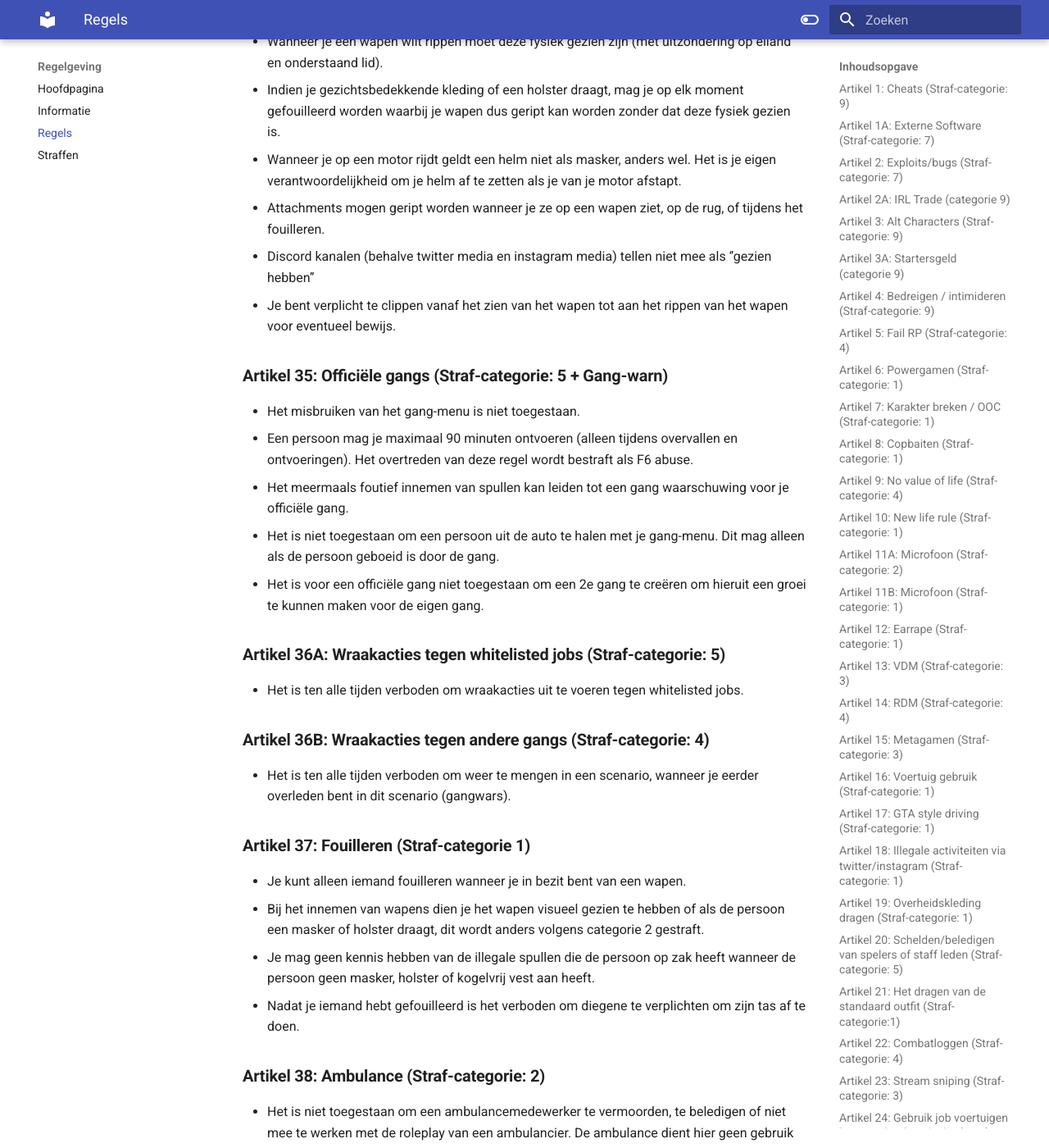
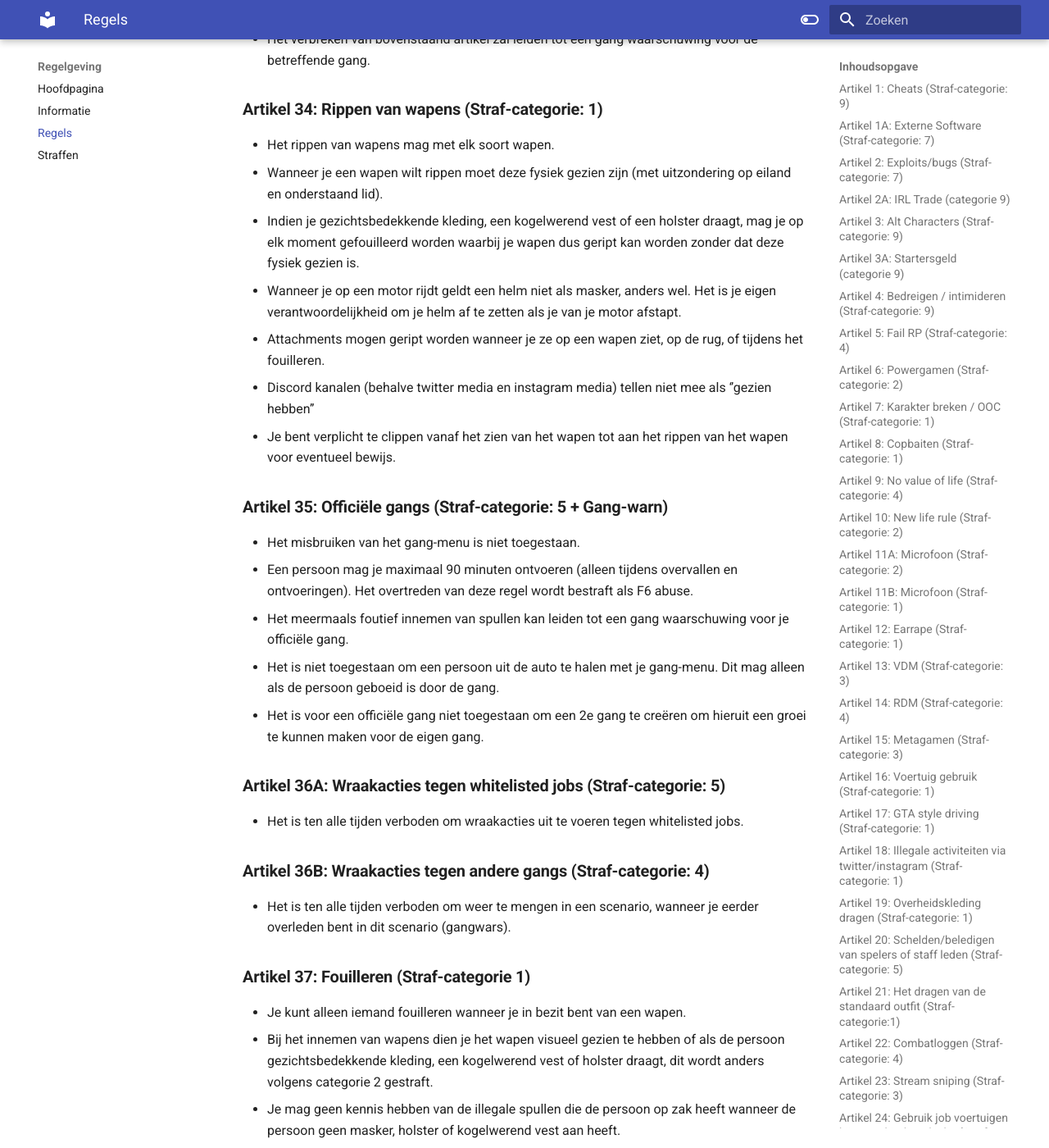
Before and after one commit to ZuiderVeenRP/apv, an MkDocs documentation site: the page built from docs/algemeen.md, in a window 1280 px wide and 1400 px high, scrolled down 14348 px. Shown: the whole window at 82% size. Built offline with MkDocs 1.6.1 and Material for MkDocs 9.7.7, drawn with Linux system fonts in a browser that asks for light colours; comment, search, counter and statistics services are not loaded; some of the changed text lies outside the part shown.

Commit message:
Update algemeen.md
Artikel 6: Powergamen
- Strafcategorie verhoogd naar cat2. Je krijgt vanaf nu dus minimaal een ban van 1 dag.
- Voorbeeld van powergamen veranderd; Ongeacht de situatie binnen 10 minuten na het trekken van je wapen je wapen wegleggen of de stad uit gaan. Stafflid staat in zijn/haar recht om voor het laatste voorbeeld een combatlog ban uit te delen.
Artikel 9 No value of life
- Lid toegevoegd: Wanneer je niet in een voertuig zit dien je mee te werken als er een taser staat gericht.
- Lid aangepast: Wanneer er een wapen op je gericht staat en deze zakt omdat je geboeid wordt, gefouilleerd wordt en/of in /me getypt word, dien je als nog mee te werken.
 Artikel 10: New life rule
- Strafcategorie verhoogd naar cat2. Je krijgt vanaf nu dus minimaal een ban van 1 dag.
 Artikel 14: RDM
- Lid toegevoegd: Kill on sight zal worden bestraft als RDM.
 Artikel 32: Onderwereld Spelers
- Lid aangepast:  Indien je een persoon hebt geript, mag je deze 2 uur lang niet vermoorden.
- Lid aangepast: Wanneer je met meerdere mensen gaat rippen, mag je niet dezelfde mensen rippen. Zodra iemand is overvallen laat iedereen die persoon 2 uur lang met rust.
 Artikel 32.2: Ontvoeren
- Lid toegevoegd: Het maximale bedrag wat de politie/kmar mag geven is 500k.
 Artikel 34: Rippen van wapens
- Lid aangepast: Indien je gezichtsbedekkende kleding, een kogelwerend vest of een holster draagt, mag je op elk moment gefouilleerd worden waarbij je wapen dus geript kan worden zonder dat deze fysiek gezien is.
 Artikel 37: Fouilleren
- Lid aangepast: Bij het innemen van wapens dien je het wapen visueel gezien te hebben of als de persoon gezichtsbedekkende kleding, een kogelwerend vest of holster draagt, dit wordt anders volgens categorie 2 gestraft.

```diff
--- a/docs/algemeen.md
+++ b/docs/algemeen.md
@@ -62,11 +63,11 @@
      komen in dat gebied. Let op! wanneer er vanuit dat scenario een achtervolging plaats vind mag de helikopter wel mee doen aan de achtervolging.
    - **Indien een speler geen intentie toont om te roleplayen, staat een stafflid in zijn/haar recht om een straf uit te delen volgens de 9de categorie.**
 
-### **Artikel 6: Powergamen (Straf-categorie: 1)**
+### **Artikel 6: Powergamen (Straf-categorie: 2)**
    - Het opzettelijk veranderen van een scenario door onrealistische componenten toe te voegen, waardoor het voor de andere partij niet realistisch te spelen is.
    - Enkele voorbeelden van Powergamen:
       * Het vluchten in je appartement tijdens een scenario.
-      * Ongeacht de situatie binnen 10 minuten na het trekken van je wapen je wapen wegleggen.
+      * Ongeacht de situatie binnen 10 minuten na het trekken van je wapen je wapen wegleggen of de stad uit gaan. Stafflid staat in zijn/haar recht om voor het laatste voorbeeld een combatlog ban uit te delen.
       * Gebruik maken van het DEL menu waarbij ID's worden getoond om spelers te vinden.
       * Een speler meenemen naar het eiland om hem daar te doden, met de intentie om de RDM regel te vermijden.
       * Het toepassen van emoties, zoals F5, is niet toegestaan wanneer je beschoten wordt --> emote abuse.
@@ -95,12 +96,13 @@
    - De range van gunpoint moet minimaal op 2e voice range zijn, alles daarbuiten wordt gezien als niet verstaanbaar en is je eigen verantwoordelijkheid wanneer het anders verloopt.
    - NVOL moment gaat in op het moment dat je het wapen duidelijk richt op de persoon, niet als je het wapen enkel pakt.
    - Zodra iemand een steek- of slagwapen binnen armlengte afstand van je trekt dan werk je mee, doe je dit niet ben je niet zuinig met je leven aangezien je dat bewust het risico neemt neergestoken of neergeslagen te worden.
-      - Wanneer er een wapen op je gericht staat en deze zakt omdat je geboeid wordt en/of in /me getypt word, dien je als nog mee te werken.
+   - Wanneer er een wapen op je gericht staat en deze zakt omdat je geboeid wordt, gefouilleerd wordt en/of in /me getypt word, dien je als nog mee te werken.
    - Wanneer er een vuurwapen op je wordt gericht dien je ten alle tijden mee te werken. Echter zodra het wapen niet meer gericht wordt, mag je wel acties ondernemen. Zoals je eigen vuurwapen trekken en de betreffende persoon onder schot houden.
+   - Wanneer je niet in een voertuig zit dien je mee te werken als er een taser staat gericht.
    - Elke andere vorm waarmee je bewust je eigen leven in een té groot gevaar brengt valt onder no value of life, dus gebruik je gezonde verstand om de situatie in te schatten.
    - Wanneer dit artikel vaker dan 1x eerder is overtreden staat een stafflid in zijn/haar recht om een wapen in te nemen.
 
-### **Artikel 10: New life rule (Straf-categorie: 1)**
+### **Artikel 10: New life rule (Straf-categorie: 2)**
    - Wanneer een speler in een roleplay scenario is doodgegaan, dient een speler **alles** te vergeten uit dat scenario.
    - Een speler kan niet meer deelnemen in hetzelfde scenario in de daaropvolgende tijd. Ditzelfde geldt voor een scenario verdeeld over meerdere dagen.
    - Mocht je dood gaan tijdens een gang war door andere omstandigheden, dan mag je tijdens de betreffende war niet meer deelnemen.
@@ -280,9 +283,9 @@
 - Het is niet toegestaan om op dezelfde locatie (reikwijdte van 500 meter) te rippen binnen een tijdspanne van 30 minuten.
 - Dood is dood, dit houdt in als je dood bent gegaan dat je niet meer mee kunt doen met een wraakactie. Daarbij is het ook niet toegestaan om inlichtingen van de persoon in kwestie te verstrekken. Je mag de gehele wraakactie en de dagen erna niet meedoen. Dit geldt voor gangwars en hunt-sessies.
 - Mensen rippen mag voor een maximaal van €10.000, voor zowel zwart als wit geld.
-- Indien je een persoon hebt geript, mag je deze niet vermoorden.
+- Indien je een persoon hebt geript, mag je deze 2 uur lang niet vermoorden.
 - Schiet je een persoon dood omdat hij niet kan betalen zal dit bestraft worden als RDM.
-- Wanneer je met meerdere mensen gaat rippen, mag je niet dezelfde mensen rippen. Zodra iemand is overvallen laat iedereen die persoon met rust.
+- Wanneer je met meerdere mensen gaat rippen, mag je niet dezelfde mensen rippen. Zodra iemand is overvallen laat iedereen die persoon 2 uur lang met rust.
 - Als iemand overvalt met een wapen mag je maximaal 20 items rippen.
 - Op wapens, attachments en kogels staan geen limieten.
 - Het scammen van hulpdiensten als ze in dienst zijn is niet toegestaan.
@@ -315,7 +319,7 @@
 ### **Artikel 34: Rippen van wapens (Straf-categorie: 1)**
 - Het rippen van wapens mag met elk soort wapen.
 - Wanneer je een wapen wilt rippen moet deze fysiek gezien zijn (met uitzondering op eiland en onderstaand lid).
-- Indien je gezichtsbedekkende kleding of een holster draagt, mag je op elk moment gefouilleerd worden waarbij je wapen dus geript kan worden zonder dat deze fysiek gezien is.
+- Indien je gezichtsbedekkende kleding, een kogelwerend vest of een holster draagt, mag je op elk moment gefouilleerd worden waarbij je wapen dus geript kan worden zonder dat deze fysiek gezien is.
 - Wanneer je op een motor rijdt geldt een helm niet als masker, anders wel. Het is je eigen verantwoordelijkheid om je helm af te zetten als je van je motor afstapt.
 - Attachments mogen geript worden wanneer je ze op een wapen ziet, op de rug, of tijdens het fouilleren.
 - Discord kanalen (behalve twitter media en instagram media) tellen niet mee als ‘’gezien hebben’’
@@ -336,8 +340,8 @@
 
 ### **Artikel 37: Fouilleren (Straf-categorie 1)**
 - Je kunt alleen iemand fouilleren wanneer je in bezit bent van een wapen.
-- Bij het innemen van wapens dien je het wapen visueel gezien te hebben of als de persoon een masker of holster draagt, dit wordt anders volgens categorie 2 gestraft.
-- Je mag geen kennis hebben van de illegale spullen die de persoon op zak heeft wanneer de persoon geen masker, holster of kogelvrij vest aan heeft.
+- Bij het innemen van wapens dien je het wapen visueel gezien te hebben of als de persoon gezichtsbedekkende kleding, een kogelwerend vest of holster draagt, dit wordt anders volgens categorie 2 gestraft.
+- Je mag geen kennis hebben van de illegale spullen die de persoon op zak heeft wanneer de persoon geen masker, holster of kogelwerend vest aan heeft.
 - Nadat je iemand hebt gefouilleerd is het verboden om diegene te verplichten om zijn tas af te doen.
 
 ### **Artikel 38: Ambulance (Straf-categorie: 2)**
```
Also changed, not shown: other parts of docs/algemeen.md (+3 -0 lines).
